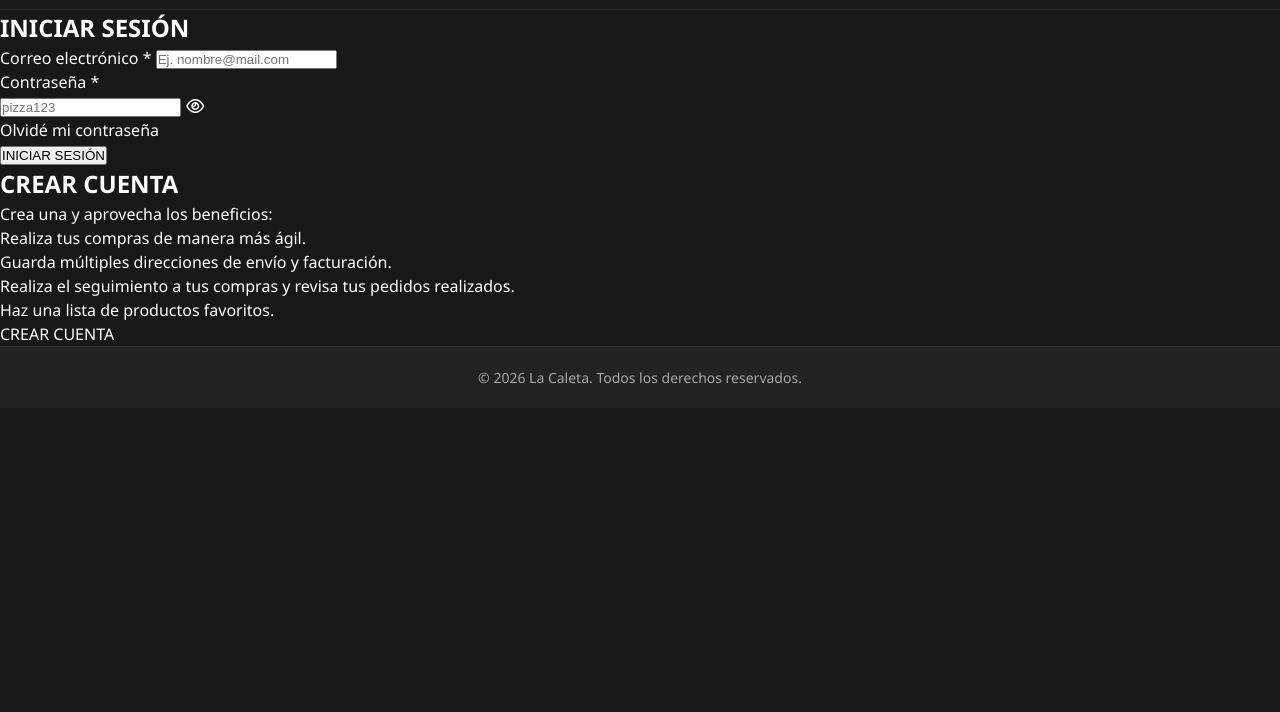
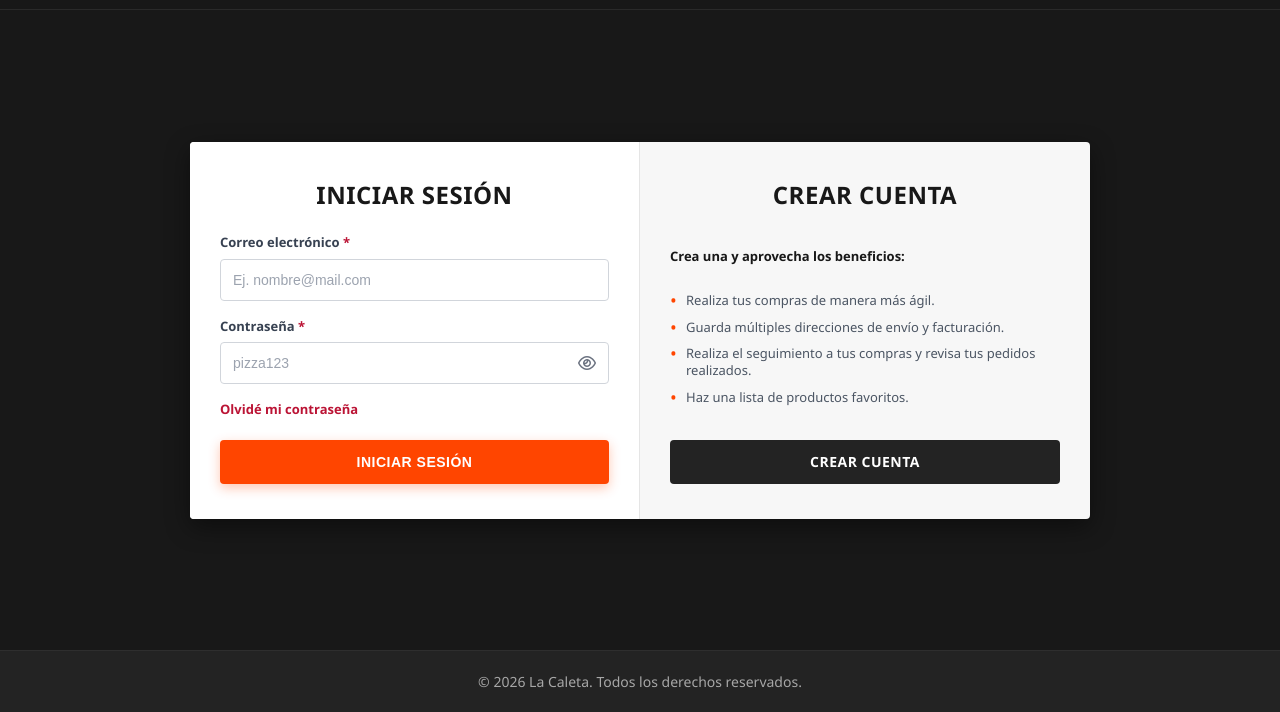
Before and after one commit to Dokyzzz/Sistema-ventas-web-Pizzeria, a plain HTML site: page login.html in a window 1280 px wide. Shown: the part 128-840 px from the top of the page. Before the commit the page ends 800 px from the top, so only its background shows below. Drawn offline with Linux system fonts and the light colour scheme.

Commit message:
Add files via upload

```diff
--- a/style/styles.css
+++ b/style/styles.css
@@ -340,6 +340,184 @@ img {
     font-weight: 800;
 }
 
+.contenedor-login {
+    width: 100%;
+    min-height: calc(100vh - 160px);
+    display: flex;
+    justify-content: center;
+    align-items: center;
+    padding: 30px 15px;
+    background-color: var(--color-negro);
+}
+
+.login-grid {
+    display: grid;
+    grid-template-columns: 1fr 1fr;
+    width: 100%;
+    max-width: 900px;
+    background-color: #f7f7f7;
+    border-radius: 4px;
+    overflow: hidden;
+    box-shadow: 0 8px 25px rgba(0, 0, 0, 0.45);
+}
+
+.login-seccion {
+    padding: 35px 30px;
+    display: flex;
+    flex-direction: column;
+}
+
+    .login-izq {
+        background-color: var(--color-blanco);
+        border-right: 1px solid #e5e5e5;
+    }
+
+.login-der {
+    justify-content: space-between;
+}
+
+.login-titulo {
+    font-size: 24px;
+    font-weight: 900;
+    color: var(--color-negro);
+    text-align: center;
+    letter-spacing: 0.5px;
+    margin-bottom: 20px;
+}
+
+.username {
+    margin-bottom: 16px;
+    display: flex;
+    flex-direction: column;
+    gap: 6px;
+}
+
+.username label {
+    font-size: 13px;
+    font-weight: 600;
+    color: #374151;
+}
+
+.username label span {
+    color: var(--color-carmesi);
+}
+
+.input-relative {
+    position: relative;
+    width: 100%;
+}
+
+.username input {
+    width: 100%;
+    height: 42px;
+    padding: 8px 12px;
+    border: 1px solid #d1d5db;
+    border-radius: 4px;
+    font-size: 14px;
+    color: var(--color-negro);
+    background-color: #fff;
+    outline: none;
+    transition: var(--transicion);
+}
+
+.username input:focus {
+    border-color: var(--color-rojo-naranja);
+}
+
+.username input::placeholder {
+    color: #9ca3af;
+}
+
+.icono-ojo {
+    position: absolute;
+    right: 12px;
+    top: 50%;
+    transform: translateY(-50%);
+    color: #6b7280;
+    cursor: pointer;
+}
+
+.recordar {
+    font-size: 13px;
+    color: var(--color-carmesi);
+    font-weight: 600;
+    cursor: pointer;
+    margin: 4px 0 20px 0;
+    width: fit-content;
+}
+
+.recordar:hover {
+    color: var(--color-rojo-naranja);
+    text-decoration: underline;
+}
+
+.btn-login, .btn-crear-cuenta {
+    width: 100%;
+    height: 44px;
+    display: flex;
+    justify-content: center;
+    align-items: center;
+    font-size: 14px;
+    font-weight: 800;
+    letter-spacing: 0.5px;
+    border-radius: 4px;
+    border: none;
+    cursor: pointer;
+    text-decoration: none;
+    transition: var(--transicion);
+}
+
+.btn-login {
+    background-color: var(--color-rojo-naranja);
+    color: var(--color-blanco);
+    box-shadow: 0 4px 12px rgba(255, 69, 0, 0.3);
+}
+
+.btn-login:hover {
+    background-color: rgb(255, 90, 20);
+}
+
+.btn-crear-cuenta {
+    background-color: var(--color-negro-suave);
+    color: var(--color-blanco);
+    margin-top: 20px;
+}
+
+.btn-crear-cuenta:hover {
+    background-color: var(--color-carmesi);
+}
+
+.beneficios-subtitulo {
+    font-size: 13px;
+    font-weight: 700;
+    color: var(--color-negro);
+    margin-bottom: 12px;
+}
+
+.beneficios-lista {
+    list-style: none;
+    display: flex;
+    flex-direction: column;
+    gap: 10px;
+}
+
+.beneficios-lista li {
+    font-size: 13px;
+    color: #4b5563;
+    line-height: 1.3;
+    position: relative;
+    padding-left: 16px;
+}
+
+.beneficios-lista li::before {
+    content: "•";
+    color: var(--color-rojo-naranja);
+    font-size: 18px;
+    position: absolute;
+    left: 0;
+    top: -3px;
+}
+
 footer {
     background-color: var(--color-negro-suave);
     padding: 20px 0;
@@ -375,3 +553,13 @@ footer {
         font-size: var(--texto-1);
     }
 }
+
+@media (max-width: 768px) {
+    .login-grid {
+        grid-template-columns: 1fr;
+    }
+    .login-izq {
+        border-right: none;
+        border-bottom: 1px solid #e5e5e5;
+    }
+}
```
